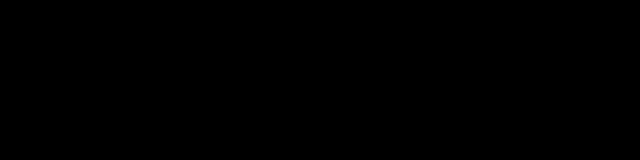
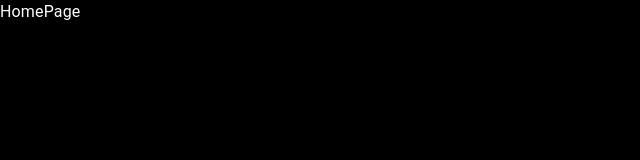
Before and after one commit to locpham050100/react-movie-app, a React (Create React App) app in the folder client/: page / in a window 1280 px wide. Shown: the top 160 px of the page, without its empty margins (0-640 px from the left). Built offline with nearby package versions, Linux system fonts and the light colour scheme.

Commit message:
Routing with React Router v6

```diff
--- a/client/src/App.jsx
+++ b/client/src/App.jsx
@@ -1,9 +1,13 @@
 import React from "react";
 import { useSelector } from "react-redux";
 import { ThemeProvider } from "@mui/material/styles";
-import themeConfigs from "./configs/theme.configs";
 import { ToastContainer } from "react-toastify";
 import CssBaseLine from "@mui/material/CssBaseline";
+import { BrowserRouter, Route, Routes } from "react-router-dom";
+import themeConfigs from "./configs/theme.configs";
+import MainLayout from "components/layout/MainLayout";
+import PageWrapper from "components/common/PageWrapper";
+import routes from "routes/routes";
 
 const App = () => {
   // Retrieve the value of the themeMode variable from the application's state.
@@ -24,6 +28,46 @@
       />
       {}
       <CssBaseLine />
+
+      {/** app routes */}
+      <BrowserRouter>
+        <Routes>
+          <Route path="/" element={<MainLayout />}>
+            {routes.map((route, index) =>
+              route.index ? (
+                <Route
+                  index
+                  key={index}
+                  element={
+                    route.state ? (
+                      <PageWrapper state={route.state}>
+                        {route.element}
+                      </PageWrapper>
+                    ) : (
+                      route.element
+                    )
+                  }
+                />
+              ) : (
+                <Route
+                  path={route.path}
+                  key={index}
+                  element={
+                    route.state ? (
+                      <PageWrapper state={route.state}>
+                        {route.element}
+                      </PageWrapper>
+                    ) : (
+                      route.element
+                    )
+                  }
+                />
+              )
+            )}
+          </Route>
+        </Routes>
+      </BrowserRouter>
+      {/** app routes */}
     </ThemeProvider>
   );
 };
--- a/client/src/components/common/PageWrapper.jsx
+++ b/client/src/components/common/PageWrapper.jsx
@@ -16,7 +16,7 @@
   // When PageWrapper is rendered, called and sends an action to the Redux store to update the state of the application.
   useEffect(() => {
     dispatch(setAppState(state));
-  }, [dispatch, state]);
+  }, [state, dispatch]);
 
   // Returns the child components wrapped by PageWrapper.
   return children;
--- /dev/null
+++ b/client/src/routes/routes.jsx
@@ -0,0 +1,78 @@
+import React from "react";
+import HomePage from "pages/HomePage";
+import PersonDetail from "pages/PersonDetail";
+import FavoriteList from "pages/FavoriteList";
+import MediaDetail from "pages/MediaDetail";
+import MediaList from "pages/MediaList";
+import MediaSearch from "pages/MediaSearch";
+import PasswordUpdate from "pages/PasswordUpdate";
+import ReviewList from "pages/ReviewList";
+import ProtectedPage from "components/common/ProtectedPage";
+
+// Defines a set of route paths as constants.
+export const routesGen = {
+  home: "/",
+  mediaList: (type) => `/${type}`,
+  mediaDetail: (type, id) => `/${type}/${id}`,
+  mediaSearch: "/search",
+  person: (id) => `/person/${id}`,
+  favoriteList: "/favorites",
+  reviewList: "/reviews",
+  passwordUpdate: "password-update",
+};
+
+// Defines the actual routes for the application.
+const routes = [
+  {
+    index: true,
+    element: <HomePage />,
+    state: "home",
+  },
+  {
+    path: "/person/:personId",
+    element: <PersonDetail />,
+    state: "person.detail",
+  },
+  {
+    path: "/search",
+    element: <MediaSearch />,
+    state: "search",
+  },
+  {
+    path: "password-update",
+    element: (
+      <ProtectedPage>
+        <PasswordUpdate />
+      </ProtectedPage>
+    ),
+    state: "password.update",
+  },
+  {
+    path: "favorites",
+    element: (
+      <ProtectedPage>
+        <FavoriteList />
+      </ProtectedPage>
+    ),
+    state: "favorites",
+  },
+  {
+    path: "/reviews",
+    element: (
+      <ProtectedPage>
+        <ReviewList />
+      </ProtectedPage>
+    ),
+    state: "reviews",
+  },
+  {
+    path: "/:mediaType",
+    element: <MediaList />,
+  },
+  {
+    path: "/:mediaType/:mediaId",
+    element: <MediaDetail />,
+  },
+];
+
+export default routes;
```
